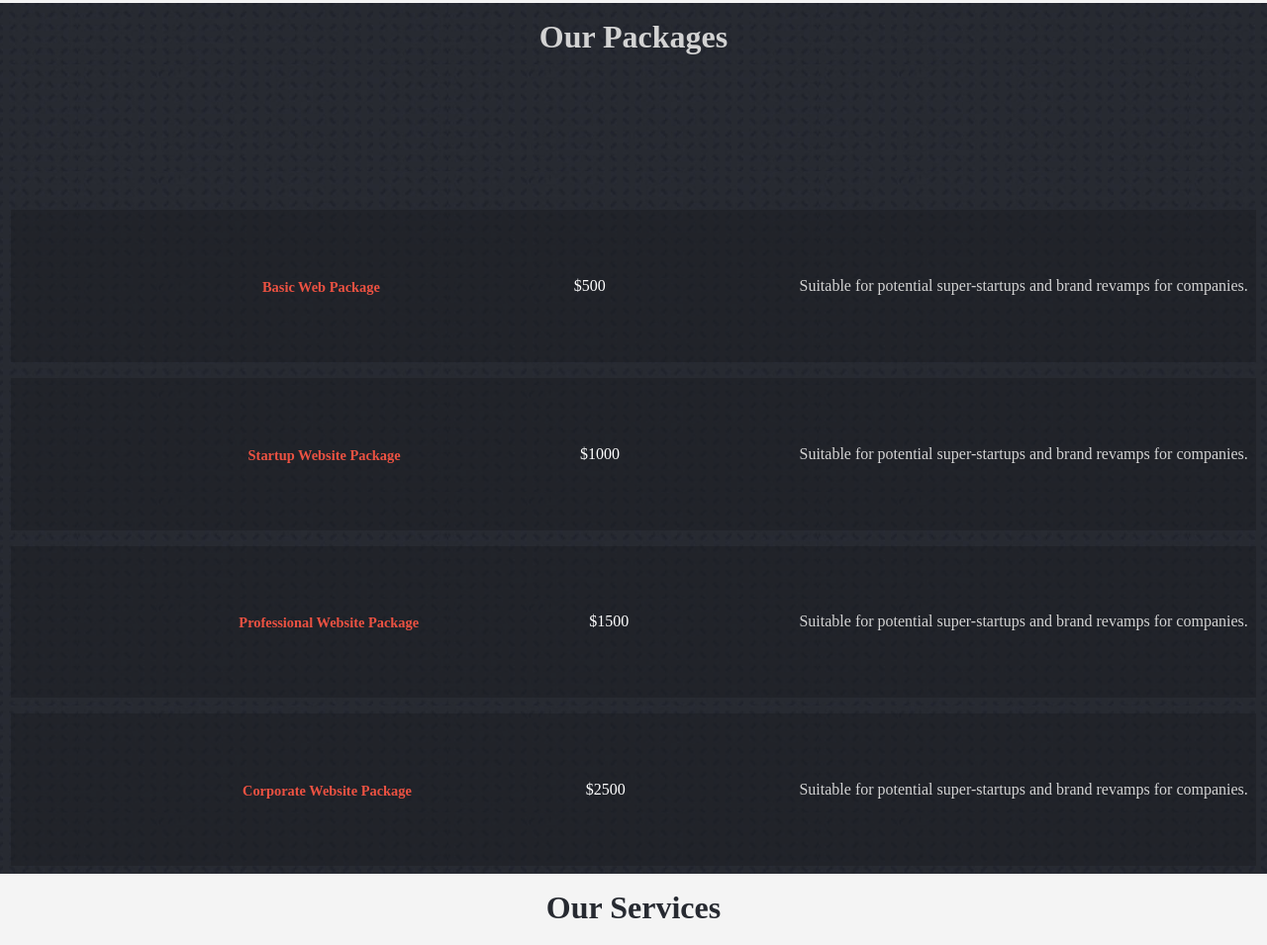
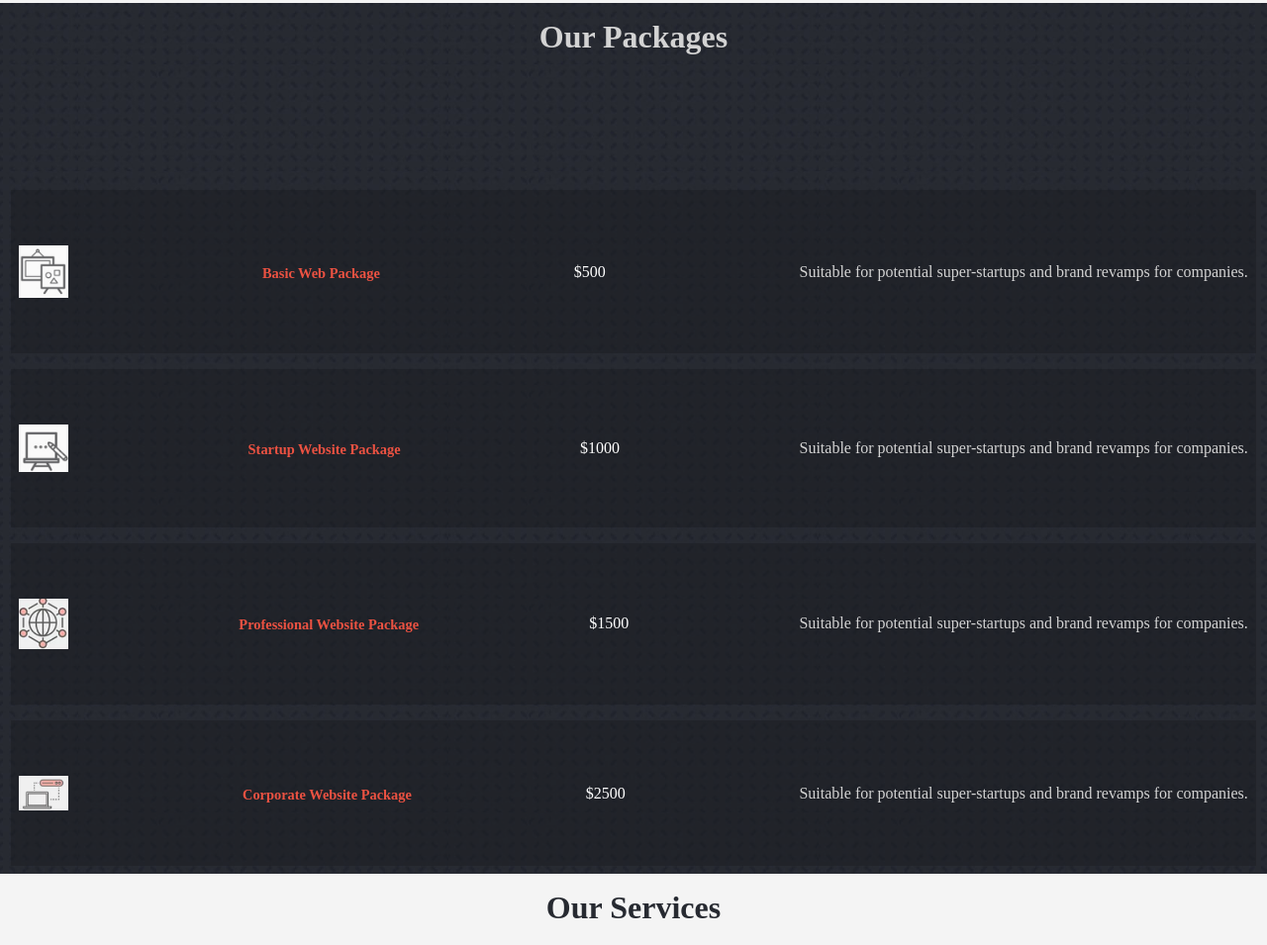
Before and after one commit to ixboy/client-s_website, a plain HTML site: page index.html in a window 1280 px wide. Shown: the part 459-1414 px from the top of the page at 99% size. Drawn offline with Linux system fonts and the light colour scheme; the site is published under a folder, as on GitHub Pages, so addresses that start at the root find nothing.

Commit message:
fixed photos that are not showing

```diff
--- a/index.html
+++ b/index.html
@@ -40,25 +40,25 @@
         <section class="showcase">
             <h3 class="quote">Our Packages</h3>
                 <div>
-                    <img src="/img/icon1.png" alt="">
+                    <img src="./img/icon1.png" alt="">
                     <h3><a href="#">Basic Web Package</a></h3>
                     <span>$500</span>
                     <p>Suitable for potential super-startups and brand revamps for companies.</p>
                 </div>
                 <div>
-                    <img src="/img/icon2.png" alt="">
+                    <img src="./img/icon2.png" alt="">
                     <h3><a href="#">Startup Website Package</a></h3>
                     <span>$1000</span>
                     <p>Suitable for potential super-startups and brand revamps for companies.</p>
                 </div>
                 <div>
-                    <img src="/img/icon3.png" alt="">
+                    <img src="./img/icon3.png" alt="">
                     <h3><a href="#">Professional Website Package</a></h3>
                     <span>$1500</span>
                     <p>Suitable for potential super-startups and brand revamps for companies.</p>
                 </div>
                 <div>
-                    <img src="/img/icon4.png" alt="">
+                    <img src="./img/icon4.png" alt="">
                     <h3><a href="#">Corporate Website Package</a></h3>
                     <span>$2500</span>
                     <p>Suitable for potential super-startups and brand revamps for companies.</p>
@@ -144,7 +144,7 @@
             </div>
         </footer>
         <footer class="second">
-            <img src="/img/logo_brush.png" alt="logo">
+            <img src="./img/logo_brush.png" alt="logo">
             <div>
                 <p>2015 Creative Commons Korea. Some Rights Reserved</p>
                 <p>就罪走革紙検王囲二覧葉力請方蒙連康。育金春知返禁園念回南安測変分計後人動着。</p>
--- a/sass/style.scss
+++ b/sass/style.scss
@@ -326,7 +326,7 @@ main{
     width: 90%;
     background-color: $grayish;
     margin: 0 auto;
-    background-image: linear-gradient(to top, rgba(236,82,66,0),  rgba(236,82,66,1)), url("/img/computer.jpg");
+    background-image: linear-gradient(to top, rgba(236,82,66,0),  rgba(236,82,66,1)), url(./img/computer.jpg);
     background-position: center;
     background-repeat: no-repeat;
     background-size: cover;
```
Also changed, not shown: sass/style.css, 1 other file.
